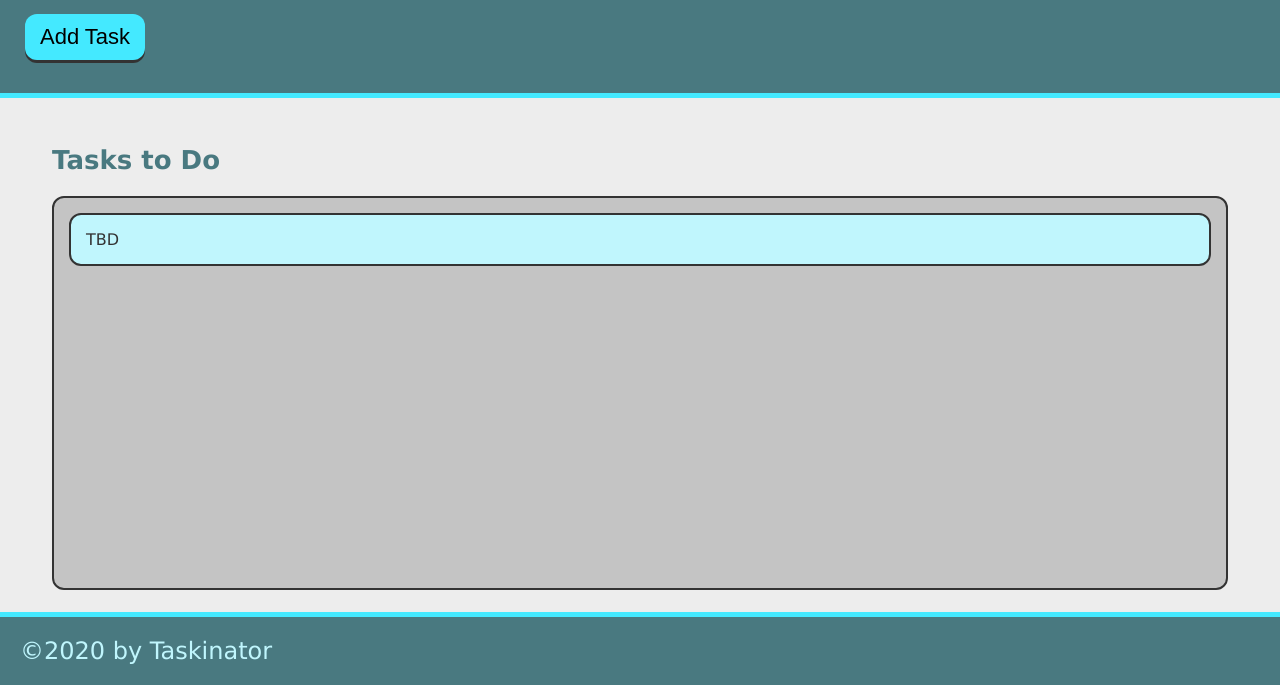
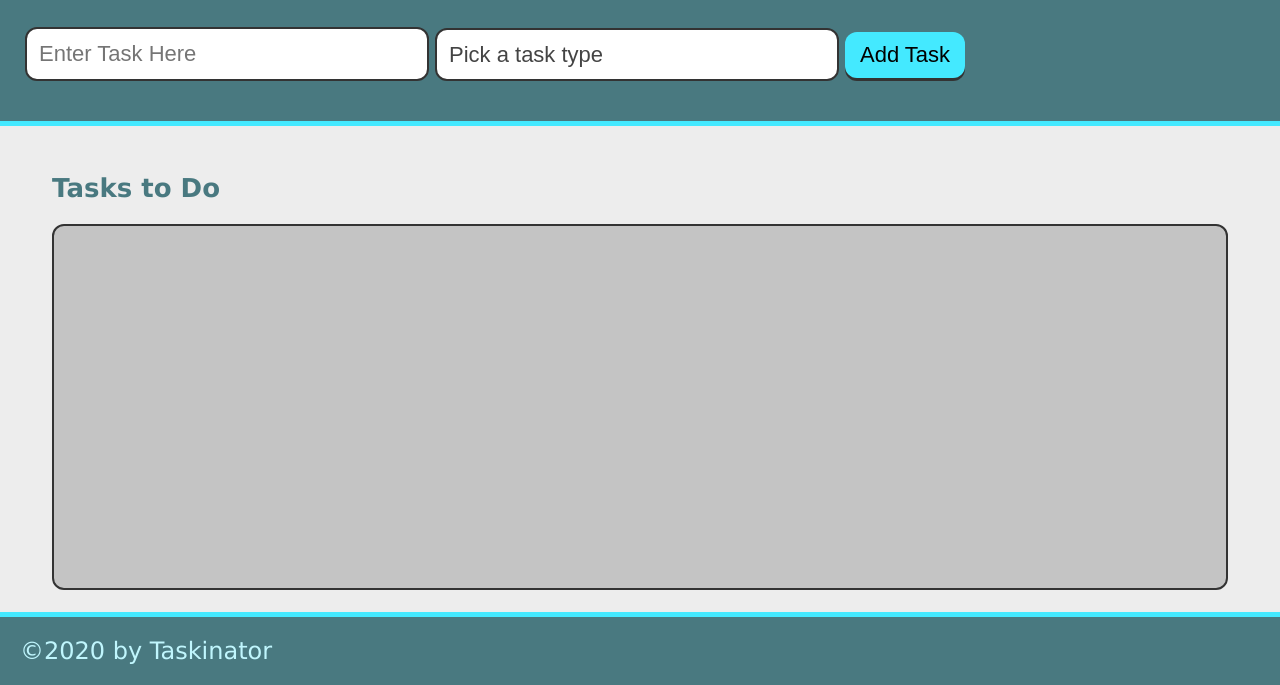
Before and after one commit to RPB543/taskinator, a plain HTML site: page index.html in a window 1280 px wide. Shown: the part 115-800 px from the top of the page. Drawn offline with Linux system fonts and the light colour scheme.

Commit message:
added dropdown menu in header

```diff
--- a/index.html
+++ b/index.html
@@ -11,14 +11,28 @@
     <header>
         <h1 class="page-title">Taskinator</h1>
         <p>Click the buttom below to add a new task!</p>
-        <button class="btn" id="save-task">Add Task</button>
+        <form id="task-form">
+            <div class="form-group">
+                <input type="text" name="task-name" placeholder="Enter Task Here" />
+            </div>
+            <div class="form-group">
+                <select name="task-type" class="select-dropdown">
+                    <option value="" disabled selected>Pick a task type</option>
+                    <option value="Print">Print</option>
+                    <option value="Web">Web</option>
+                    <option value="Mobile">Mobile</option>
+                </select>
+            </div>
+            <div class="form-group">
+                <button class="btn" id="save-task" type="submit">Add Task</button>
+            </div>
+        </form>
     </header>
 
     <main class="page-content">
         <section class="task-list-wrapper">
             <h2 class="list-title">Tasks to Do</h2>
                 <ul class="task-list" id="tasks-to-do">
-                    <li class="task-item">TBD</li>
                 </ul>
         </section>
     </main>
```
